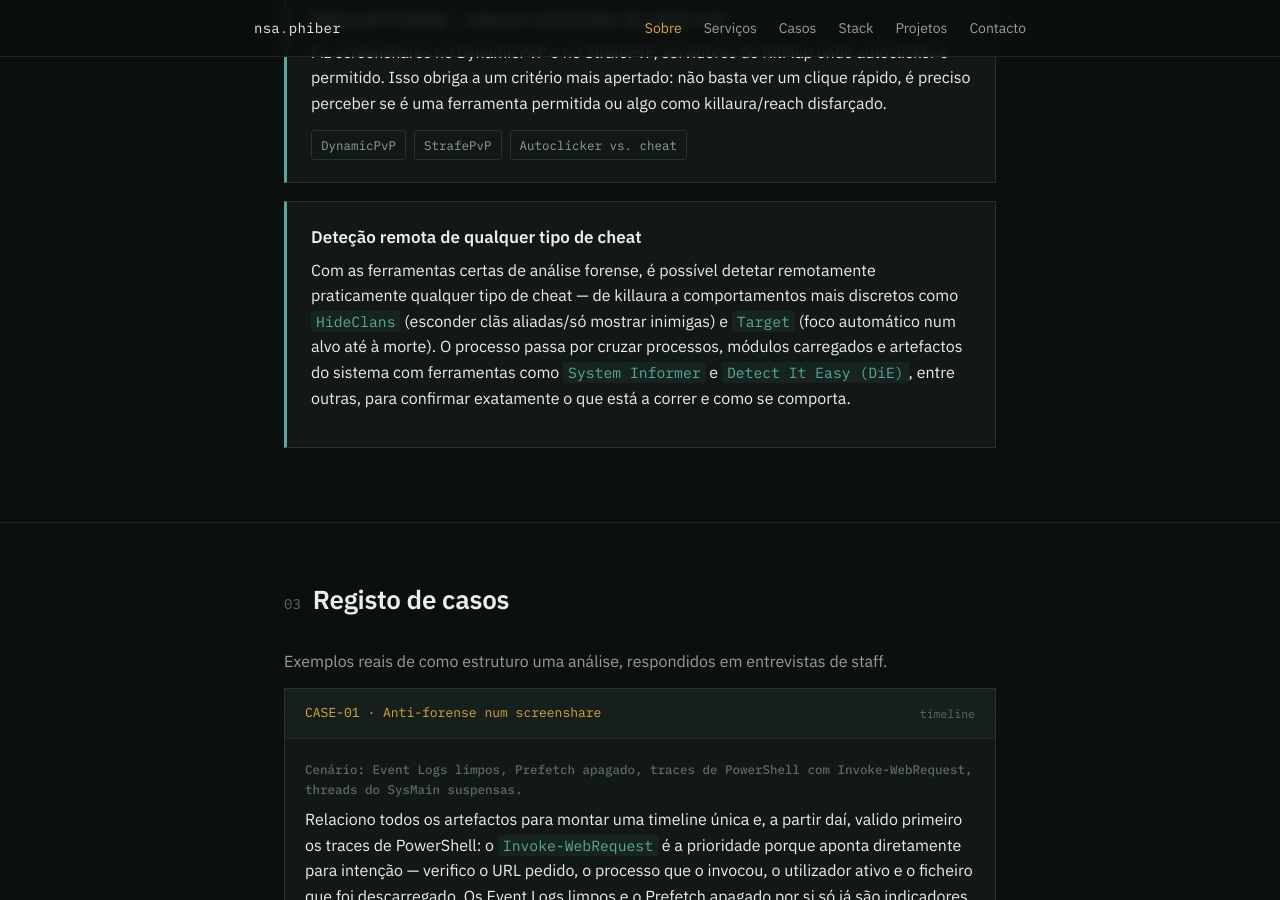
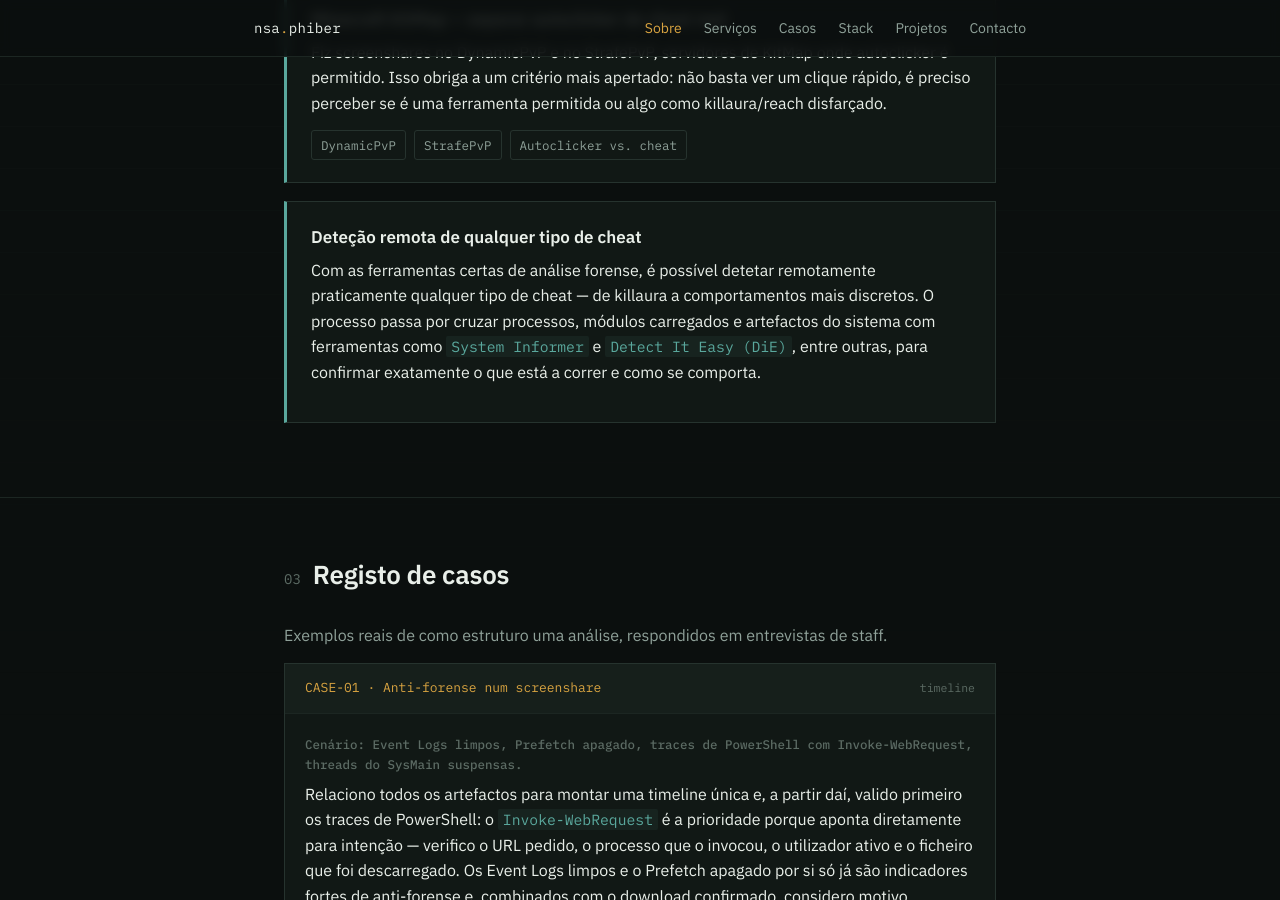
Before and after one commit to PhiberNSA/PhiberNSA.github.io, a Jekyll site: the page built from index.md, in a window 1280 px wide and 900 px high, scrolled down 1276 px. Built offline with Jekyll 4.4.1, drawn with Linux system fonts in a browser that asks for light colours.

Commit message:
Update index.md

```diff
--- a/index.md
+++ b/index.md
@@ -62,7 +62,7 @@ description: "Análise forense digital, engenharia reversa e deteção de cheats
 
     <div class="service-block">
       <h3>Deteção remota de qualquer tipo de cheat</h3>
-      <p>Com as ferramentas certas de análise forense, é possível detetar remotamente praticamente qualquer tipo de cheat — de killaura a comportamentos mais discretos como <span class="artifact">HideClans</span> (esconder clãs aliadas/só mostrar inimigas) e <span class="artifact">Target</span> (foco automático num alvo até à morte). O processo passa por cruzar processos, módulos carregados e artefactos do sistema com ferramentas como <span class="artifact">System Informer</span> e <span class="artifact">Detect It Easy (DiE)</span>, entre outras, para confirmar exatamente o que está a correr e como se comporta.</p>
+      <p>Com as ferramentas certas de análise forense, é possível detetar remotamente praticamente qualquer tipo de cheat — de killaura a comportamentos mais discretos. O processo passa por cruzar processos, módulos carregados e artefactos do sistema com ferramentas como <span class="artifact">System Informer</span> e <span class="artifact">Detect It Easy (DiE)</span>, entre outras, para confirmar exatamente o que está a correr e como se comporta.</p>
     </div>
   </div>
 </section>
```
